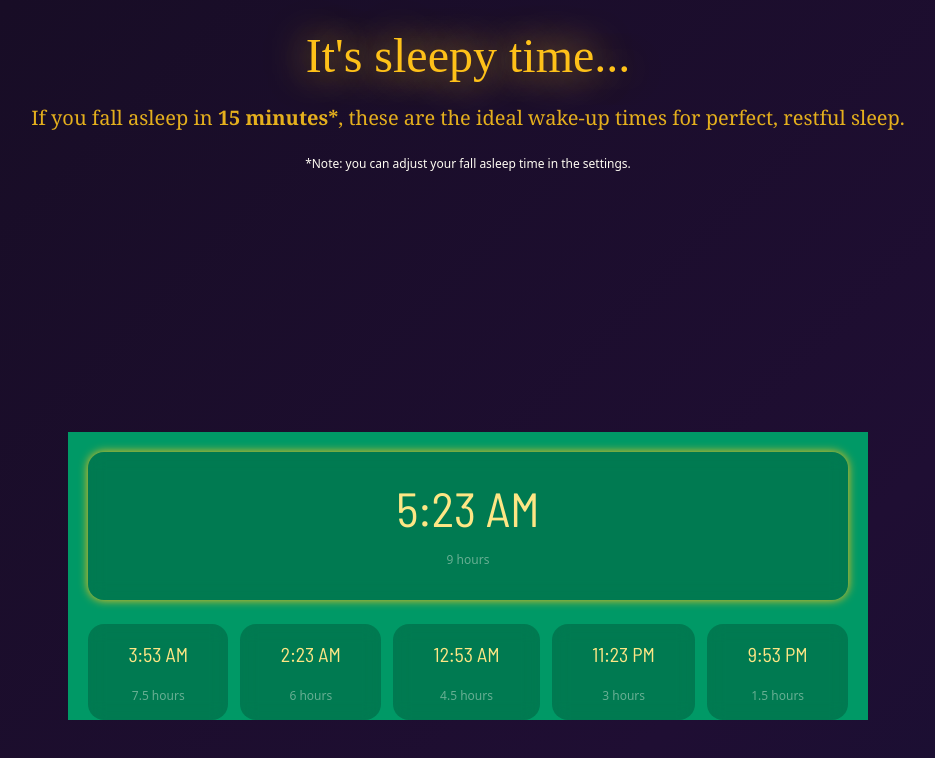
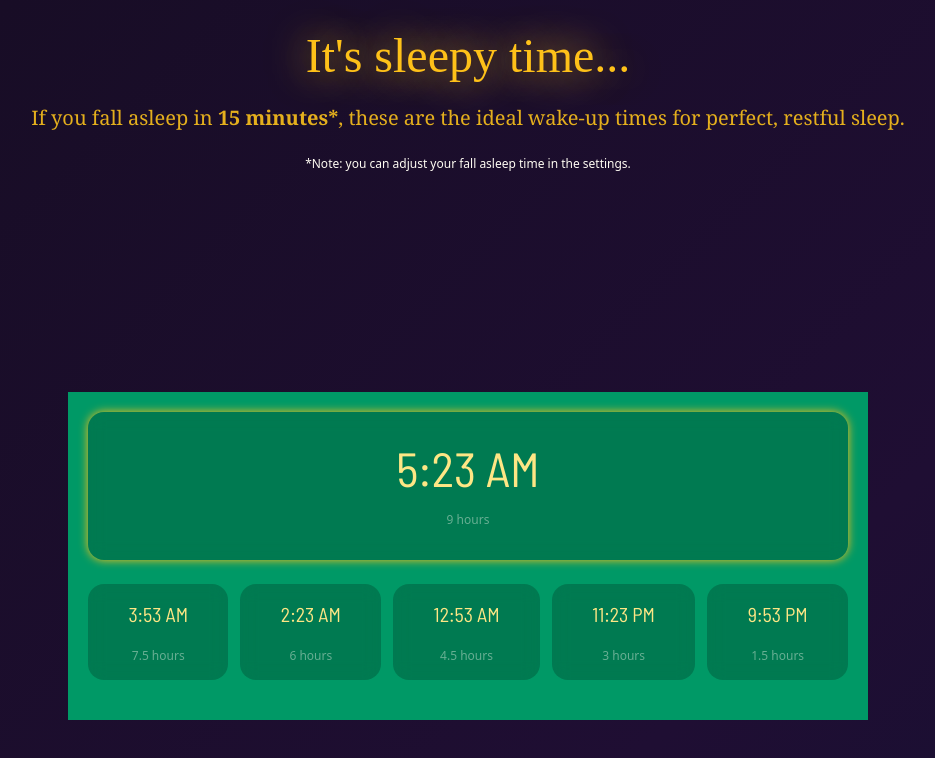
Before and after one commit to aronsantha/wakey, a React (Vite) app: page / in a window 1280 px wide. Shown: the top 758 px of the page, without its empty margins (172-1107 px from the left). Built offline with nearby package versions, Linux system fonts and the light colour scheme; a web font is replaced by a local one.

Commit message:
Update App.jsx

```diff
--- a/src/components/App.jsx
+++ b/src/components/App.jsx
@@ -64,7 +64,7 @@ function App() {
           </h2>
           <p className="text-xs">*Note: you can adjust your fall asleep time in the settings.</p>
         </main>
-        <div className="flex-wrap flex gap-3 w-full max-w-[800px] px-5 pt-5 mb-20 bg-emerald-600">
+        <div className="flex-wrap flex gap-3 w-full max-w-[800px] px-5 pt-5 mb-20 pb-10 bg-emerald-600">
           {sleepLengthArray.map((interval, index) => (
             <div
               key={index}
```
